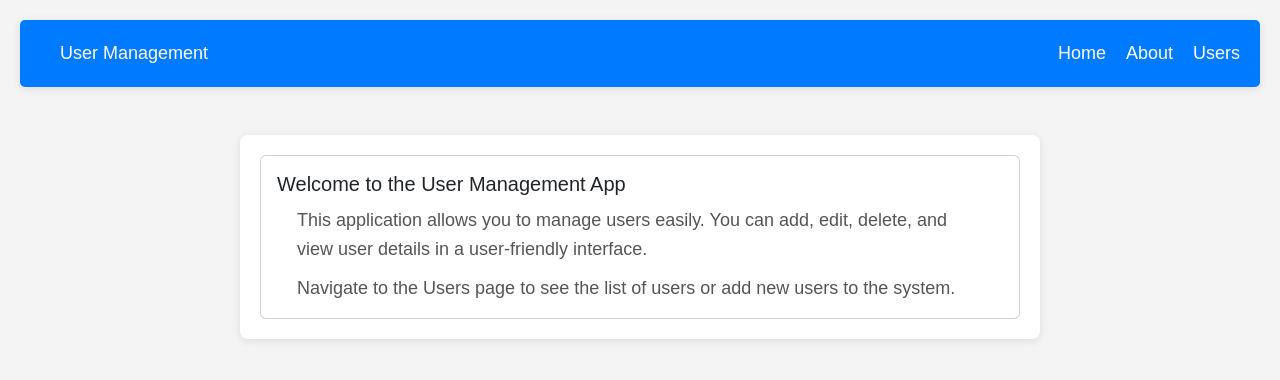
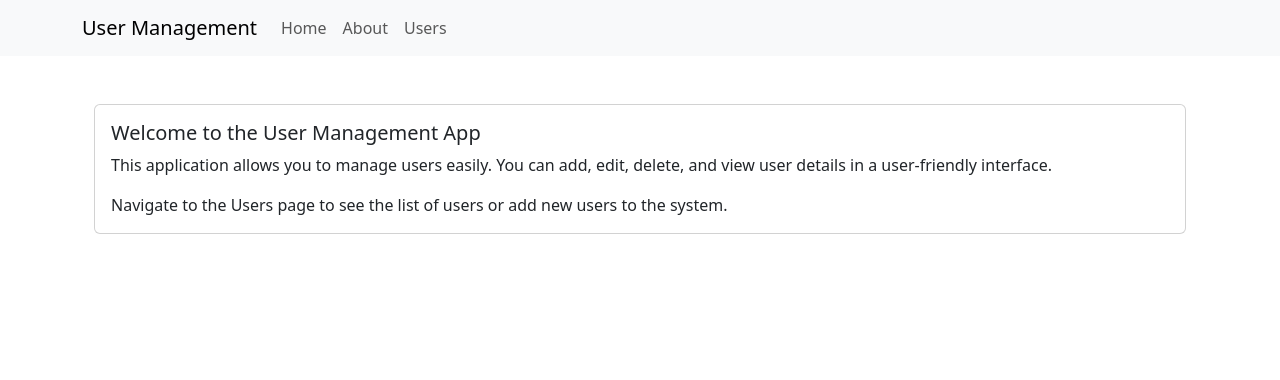
Before and after one commit to MatsRodionDev/WebProgrammingReact, a React (Create React App) app in the folder lab3/: page / in a window 1280 px wide. Shown: the top 380 px of the page. Built offline with nearby package versions, Linux system fonts and the light colour scheme.

Commit message:
update app component

```diff
--- a/lab3/src/App.js
+++ b/lab3/src/App.js
@@ -1,28 +1,34 @@
 import React from 'react';
 import { BrowserRouter as Router, Route, Routes, Link } from 'react-router-dom';
+import { Navbar, Nav, Container } from 'react-bootstrap';
 import Home from './pages/Home';
 import About from './pages/About';
 import Users from './pages/Users';
-import './App.css';
+import 'bootstrap/dist/css/bootstrap.min.css'; // Убедитесь, что Bootstrap импортирован
 
 const App = () => {
   return (
     <Router>
-      <nav className="navbar">
-        <div className="navbar-brand navbar-links">
-          <Link to="/">User Management</Link>
-        </div>
-        <div className="navbar-links">
-          <Link to="/">Home</Link>
-          <Link to="/about">About</Link>
-          <Link to="/users">Users</Link>
-        </div>
-      </nav>
-      <Routes>
-        <Route path="/" element={<Home />} />
-        <Route path="/about" element={<About />} />
-        <Route path="/users" element={<Users />} />
-      </Routes>
+      <Navbar bg="light" expand="lg">
+        <Container>
+          <Navbar.Brand as={Link} to="/">User Management</Navbar.Brand>
+          <Navbar.Toggle aria-controls="basic-navbar-nav" />
+          <Navbar.Collapse id="basic-navbar-nav">
+            <Nav className="ml-auto">
+              <Nav.Link as={Link} to="/">Home</Nav.Link>
+              <Nav.Link as={Link} to="/about">About</Nav.Link>
+              <Nav.Link as={Link} to="/users">Users</Nav.Link>
+            </Nav>
+          </Navbar.Collapse>
+        </Container>
+      </Navbar>
+      <Container className="mt-4">
+        <Routes>
+          <Route path="/" element={<Home />} />
+          <Route path="/about" element={<About />} />
+          <Route path="/users" element={<Users />} />
+        </Routes>
+      </Container>
     </Router>
   );
 };
```
